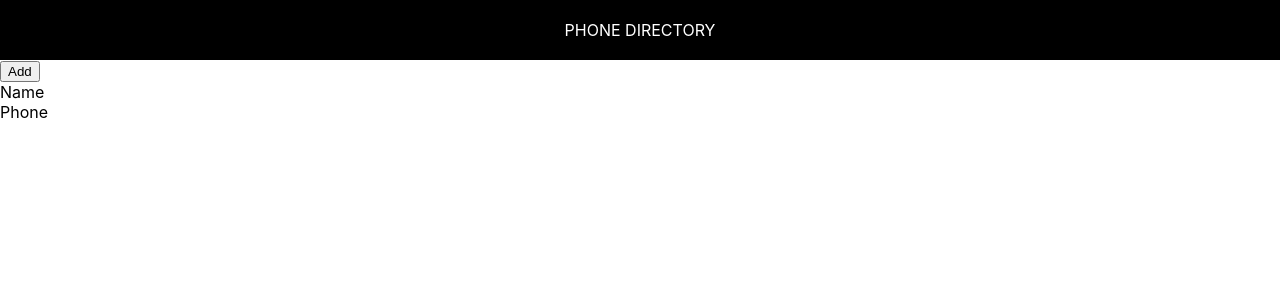
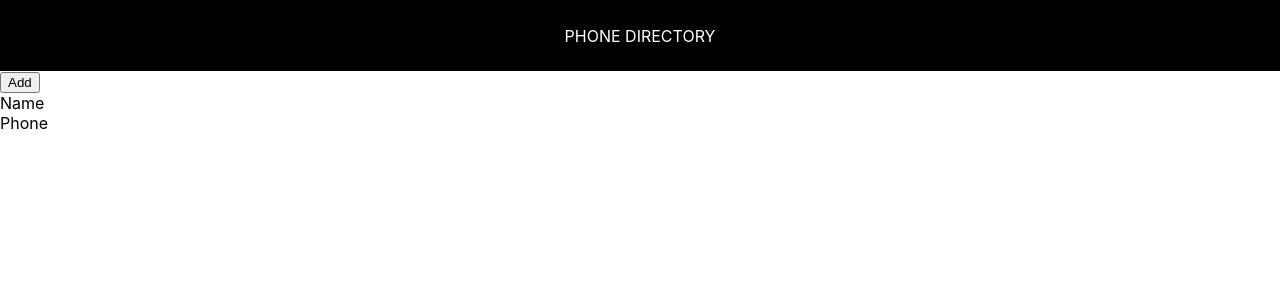
Before and after one commit to JDevanand/React-Phone-Directory, a React (Create React App) app: page / in a window 1280 px wide. Shown: the top 300 px of the page. Built offline with nearby package versions, Linux system fonts and the light colour scheme.

Commit message:
Styled ‘Header’ (External Styling)

```diff
--- /dev/null
+++ b/src/Header.css
@@ -0,0 +1,7 @@
+.header {
+    text-align: center;
+    padding: 2%;
+    background-color: black;
+    color: white;
+    text-transform: uppercase;
+ }
--- a/src/Header.js
+++ b/src/Header.js
@@ -1,17 +1,10 @@
 import React from 'react';
+import "./Header.css";
 
 const Header = function(){
 
-    const headerStyle = {
-        textAlign: 'center',
-        padding: 20,
-        background: '#000',
-        color: '#fff',
-        textTransform: 'uppercase'
-     };
-
     return(
-        <div className="header" style={headerStyle}>
+        <div className="header">
             Phone Directory
         </div>
     );
```
